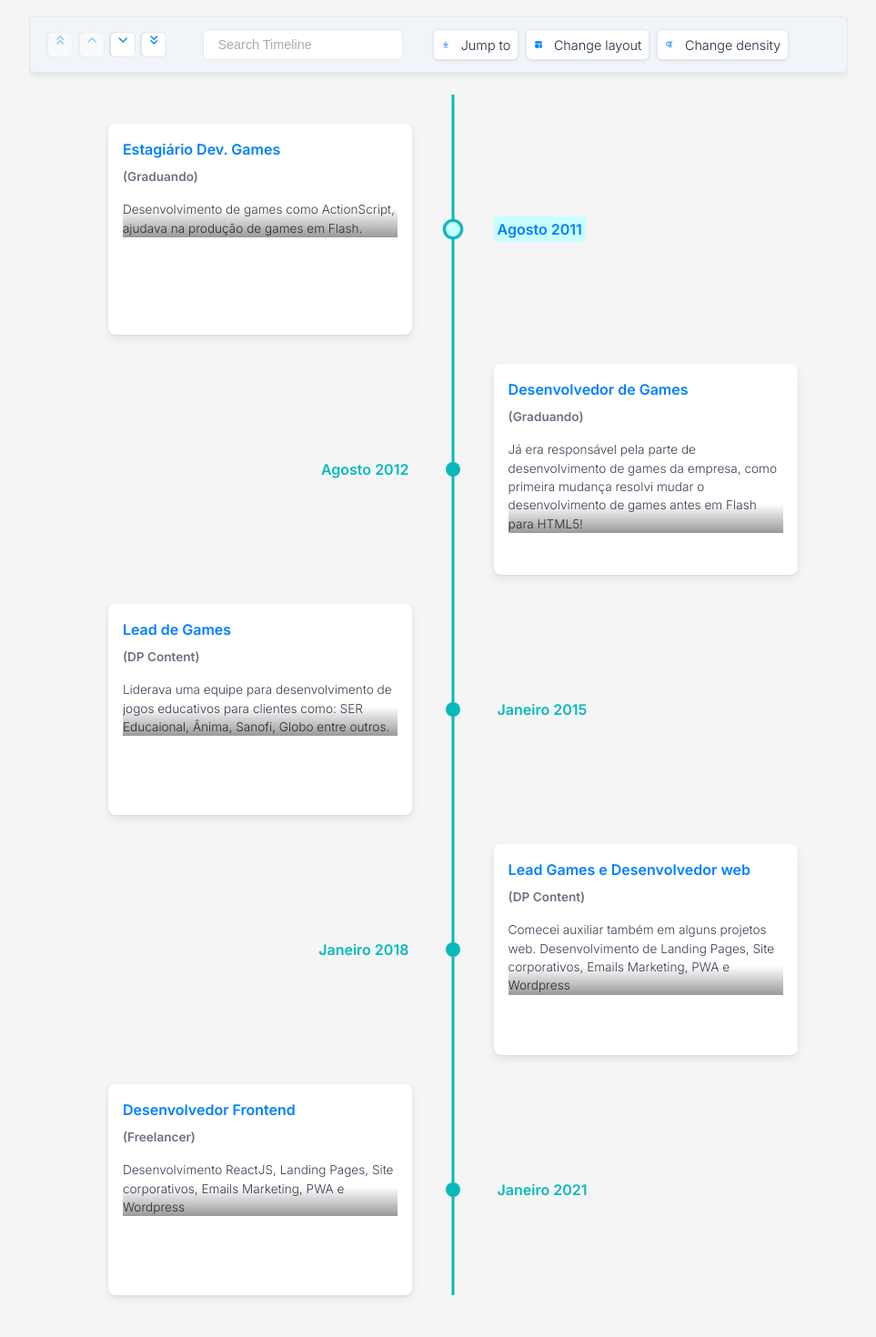
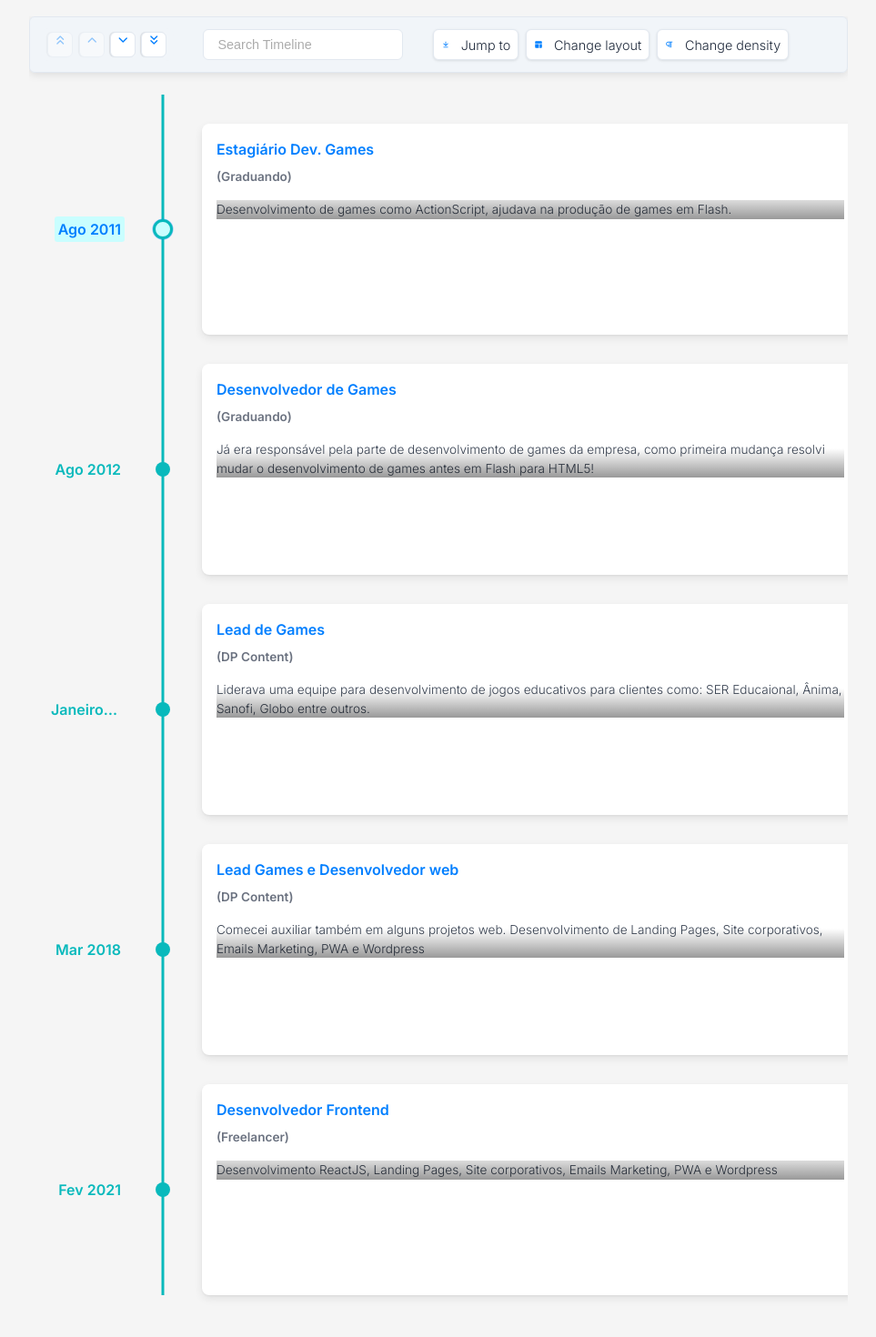
Before and after one commit to wagstalos/potfolio, a React (Create React App) app: page / in a window 1280 px wide. Shown: the part 1480-2950 px from the top of the page at 91% size, without its empty margins (158-1121 px from the left). Built offline with nearby package versions, Linux system fonts and the light colour scheme; no server answers.

Commit message:
ajuste nas datas

```diff
--- a/src/components/experience/index.js
+++ b/src/components/experience/index.js
@@ -2,13 +2,13 @@ import { Chrono } from "react-chrono";
 
 export default function Experience() {
   const items = [{
-    title: "Agosto 2011",
+    title: "Ago 2011",
     cardTitle: "Estagiário Dev. Games",
     cardSubtitle:"(Graduando)",
     cardDetailedText: " Desenvolvimento de games como ActionScript, ajudava na produção de games em Flash.",
 
   },{
-    title: "Agosto 2012",
+    title: "Ago 2012",
     cardTitle: "Desenvolvedor de Games ",
     cardSubtitle:"(Graduando)",
     cardDetailedText: "Já era responsável pela parte de desenvolvimento de games da empresa, como primeira mudança resolvi mudar o desenvolvimento de games antes em Flash para HTML5! ",
@@ -20,14 +20,14 @@ export default function Experience() {
       cardDetailedText: "Liderava uma equipe para desenvolvimento de jogos educativos para clientes como: SER Educaional, Ânima, Sanofi, Globo entre outros.   ",
 
       },{
-        title: "Janeiro 2018",
+        title: "Mar 2018",
         cardTitle: "Lead Games e Desenvolvedor web ",
         cardSubtitle:"(DP Content)",
         cardDetailedText: "Comecei auxiliar também em alguns projetos web. Desenvolvimento de Landing Pages, Site corporativos, Emails Marketing, PWA e Wordpress",
 
       },
       {
-        title: "Janeiro 2021",
+        title: "Fev 2021",
         cardTitle: "Desenvolvedor Frontend ",
         cardSubtitle:"(Freelancer)",
         cardDetailedText: "Desenvolvimento ReactJS, Landing Pages, Site corporativos, Emails Marketing, PWA e Wordpress",
@@ -39,7 +39,7 @@ export default function Experience() {
   return(
     <>
       <div style={{ width: "100%", height: "auto" }}>
-        <Chrono items={items} mode="VERTICAL_ALTERNATING"  theme={{
+        <Chrono items={items} mode="VERTICAL"  theme={{
           primary: "#08b9bc",
           secondary: "#c9feff",
           cardBgColor: "#fff",
```
